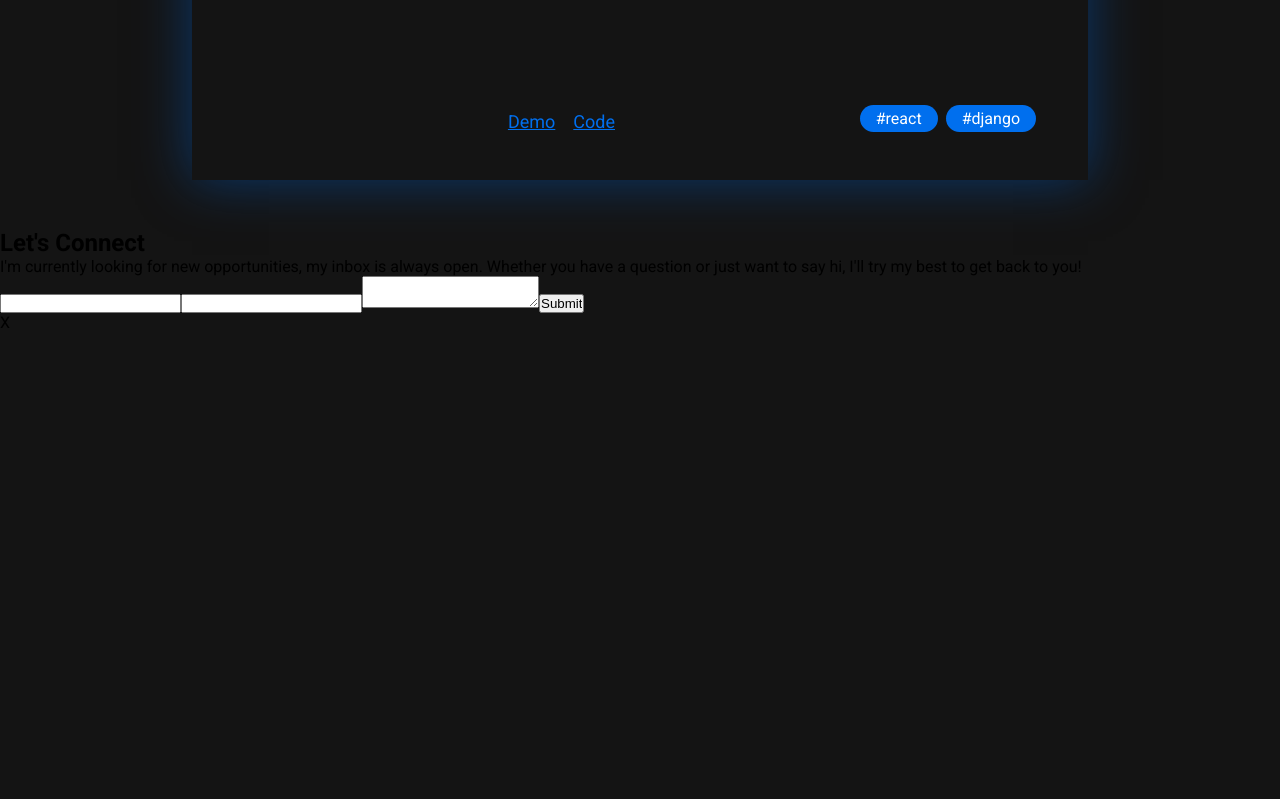
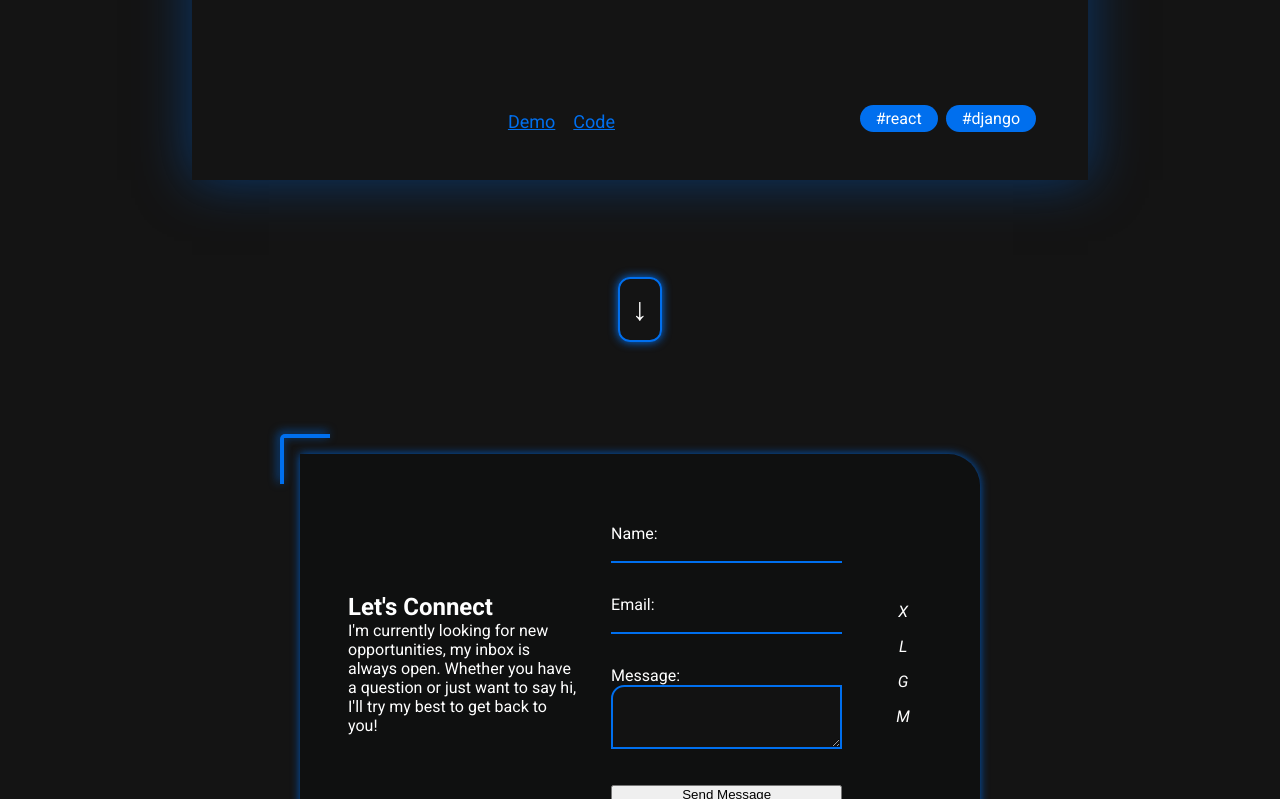
Before and after one commit to abhijith-07/blue-portfolio, a React (Vite) app: page / in a window 1280 px wide. Shown: the part 2001-2800 px from the top of the page. Before the commit the page ends 2333 px from the top, so only its background shows below. Built offline with nearby package versions, Linux system fonts and the light colour scheme.

Commit message:
contact page: basic style added without alignments

```diff
--- a/src/index.css
+++ b/src/index.css
@@ -12,7 +12,8 @@
     --primary: #006FEE;
     --primary-dark: #0059be;
     --primary-transparent: rgba(0, 89, 190, 0.517);
-    --black: #000;
+    --black: #030507f9;
+    --black-transparent: #03050741;
     --bg-dark: #141414;
     --bg-light: #f0f1f3;
     --bg-dark-transparent: #141414ca;
--- a/src/pages/Contact/Contact.jsx
+++ b/src/pages/Contact/Contact.jsx
@@ -1,30 +1,38 @@
-function Contact() {
+import styles from "./Contact.styles";
+
+function Contact({contactRef}) {
     return (
-        <section>
-            <div className="contact-container">
-            <div>
+        <styles.ContactWrapper ref={contactRef}>
+            <styles.ContactContainer>
+                <div>
                     <h1>Let's Connect</h1>
                     <p>I'm currently looking for new opportunities, my inbox is always open. Whether you have a question or just want to say hi, I'll try my best to get back to you!</p>
                 </div>
-                <div>
+                <styles.MessageForm>
                     <form action="">
-                        <label htmlFor="name"></label>
-                        <input type="text" name="name" id="name" />
-                        <label htmlFor="email"></label>
-                        <input type="email" name="email" id="email" />
-                        <label htmlFor="message"></label>
-                        <textarea name="message" id="message"></textarea>
-                        <input type="submit" />
+                        <div className="form-field">
+                            <label htmlFor="name">Name:</label>
+                            <input type="text" name="name" id="name" />
+                        </div>
+                        <div className="form-field">
+                            <label htmlFor="email">Email:</label>
+                            <input type="email" name="email" id="email" />
+                        </div>
+                        <div className="form-field">
+                            <label htmlFor="message">Message:</label>
+                            <textarea name="message" id="message" rows={4}></textarea>
+                        </div>
+                        <button type="submit">Send Message</button>
                     </form>
-                </div>
-                <div className="social-icons">
-                    <div className="logo x">X</div>
-                    <div className="logo linkedin"></div>
-                    <div className="logo github"></div>
-                    <div className="logo mail"></div>
-                </div>
-           </div>
-        </section>
+                </styles.MessageForm>
+                <styles.SocialIcons>
+                    <i className="logo x">X</i>
+                    <i className="logo linkedin">L</i>
+                    <i className="logo github">G</i>
+                    <i className="logo mail">M</i>
+                </styles.SocialIcons>
+           </styles.ContactContainer>
+        </styles.ContactWrapper>
     )
 }
 
--- a/src/pages/Contact/Contact.styles.js
+++ b/src/pages/Contact/Contact.styles.js
@@ -0,0 +1,89 @@
+import styled from "styled-components"
+
+const styles = {
+    ContactWrapper: styled.section`
+        height: 100vh;
+        padding: 5rem 0;
+    `,
+    ContactContainer: styled.div`
+        width: 680px;
+        height: 420px;
+        margin: 2rem auto;
+        border-radius: 0 2em 0 2em;
+        padding: 3em;
+        display: grid;
+        grid-template-columns: 4fr 4fr 1fr;
+        gap: 2rem;
+        align-items: center;
+        position: relative;
+        background-color: var(--black-transparent);
+        color: var(--font-light);
+        box-shadow: 0 0 10px var(--primary-dark);
+
+        &::before {
+            content: "";
+            position: absolute;
+            z-index: -2;
+            top: -20px;
+            left: -20px;
+            width: 720px;
+            height: 460px;
+            background:
+                    linear-gradient(to right, var(--primary) 4px, transparent 4px) 0 0,
+                    linear-gradient(to left, var(--primary)  4px, transparent 4px) 100% 100%,
+                    linear-gradient(to bottom, var(--primary)  4px, transparent 4px) 0 0,
+                    linear-gradient(to top, var(--primary)  4px, transparent 4px) 100% 100%;
+
+            background-repeat: no-repeat;
+            background-size: 50px 50px;
+            border-radius: 5px;
+            filter: drop-shadow(-2px -2px 5px var(--primary-dark));
+        }
+    `,
+    MessageForm: styled.div`
+        form {
+            display: flex;
+            flex-direction: column;
+            gap: 2em;
+        }
+
+        .form-field label {
+            display: block;
+        }
+
+        .form-field input {
+            width: 100%;
+            border: none;
+            border-bottom: 2px solid var(--primary);
+            background-color: transparent;
+            color: var(--font-light);
+        }
+
+        .form-field input:focus {
+            outline: none;
+        }
+
+        .form-field textarea {
+            width: 100%;
+            background-color: var(--bg-dark-transparent);
+            color: var(--font-light);
+            border: 2px solid var(--primary);
+            border-radius: 1em 0 0 0;
+        }
+
+        .form-field textarea:focus {
+            outline: none;
+        }
+    `,
+    SocialIcons: styled.div`
+        display: flex;
+        flex-direction: column;
+        align-items: center;
+        gap: 1em;
+
+        .logo {
+        }
+    `,
+}
+
+export default styles;
--- a/src/pages/Projects/Projects.jsx
+++ b/src/pages/Projects/Projects.jsx
@@ -1,4 +1,5 @@
 import { useEffect, useState } from "react";
+import DownArrow from "../../components/DownArrow/DownArrow";
 import styles from "./Projects.styles"
 
 function Projects({ projectsRef, contactRef }) {
@@ -46,6 +47,7 @@ function Projects({ projectsRef, contactRef }) {
     useEffect(()=>{}, [activeProject])
 
     return (
+        <>
             <styles.ProjectsContainer ref={projectsRef}>
                 <styles.PlayGround>
                     <img src="images/playground/flag.svg" alt="" className="flag" />
@@ -81,6 +83,8 @@ function Projects({ projectsRef, contactRef }) {
                 ))
                 }
             </styles.ProjectsContainer>
+            <DownArrow refElement={contactRef} />
+        </>
     )
 }
 
--- a/src/pages/Projects/Projects.styles.js
+++ b/src/pages/Projects/Projects.styles.js
@@ -3,7 +3,7 @@ import styled from "styled-components";
 const styles = {
 
     ProjectsContainer: styled.section`
-        height: calc(100vh);
+        height: 100vh;
         margin-top: -2rem;
     `,
 
```
Lines whose indentation alone changed are shown as unchanged.
